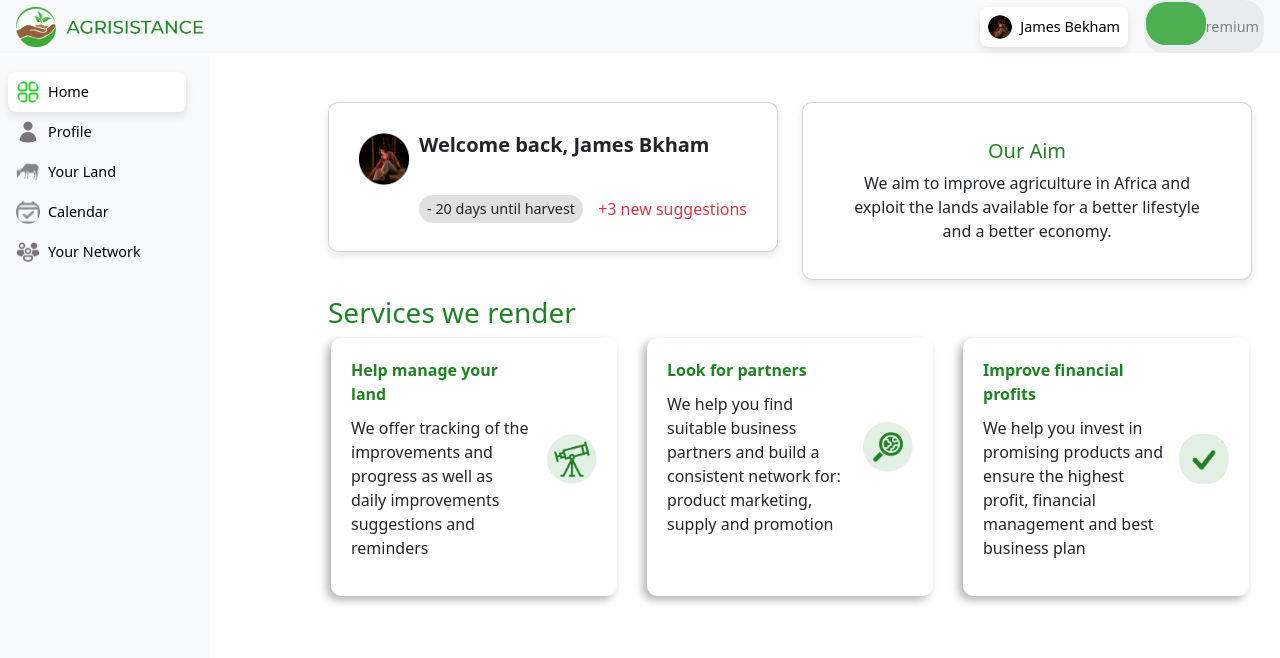
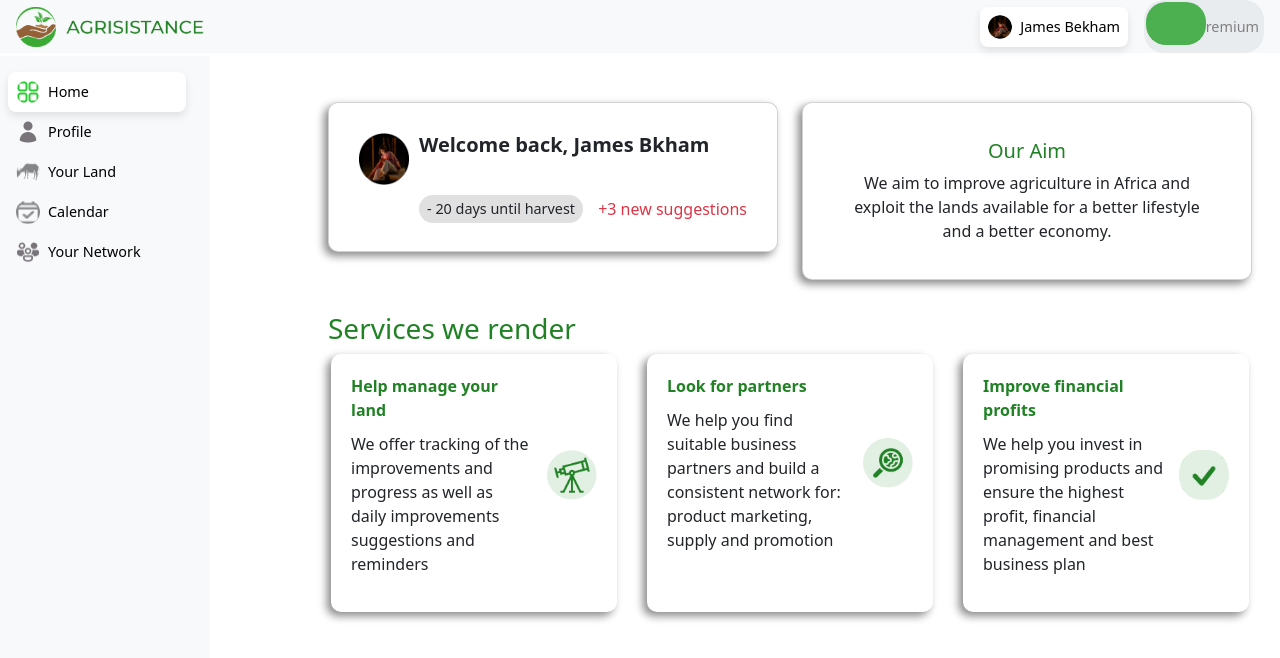
Before and after one commit to pixiebyte/Agrisistence-front, a React (Vite) app: page / in a window 1280 px wide. Shown: the top 658 px of the page. Built offline with nearby package versions, Linux system fonts and the light colour scheme.

Commit message:
first page almost done2

```diff
--- a/src/components/Home.css
+++ b/src/components/Home.css
@@ -1,19 +1,15 @@
-.service-card {
-  display: flex;
-  flex-direction: column;
-  background-color: #ffffff; /* White background */
-  border-radius: 10px; /* Rounded corners */
-  padding: 20px; /* Padding inside card */
-  box-shadow: -4px 4px 8px rgba(0, 0, 0, 0.3); /* Shadow on left and bottom */
-  transition: box-shadow 0.3s ease-in-out; /* Smooth transition for shadow */
+.card {
+  margin-bottom: 1rem;
+  box-shadow: -4px 4px 8px rgba(0, 0, 0, 0.463); /* Shadow on left and bottom */
+  transition: box-shadow 0.3s ease-in-out, transform 0.3s ease-in-out; /* Smooth transition for shadow and scale */
+  border-radius: 23.65px; /* Rounded corners */
+  overflow: hidden; /* Ensure content doesn't overflow the rounded corners */
+  height: auto; /* Remove specific height to make the card adjust to its content */
 }
-.welcome-card {
-  /* Adjust the width and height as desired */
-  width: 100%; /* You can change this to a specific width if needed */
-  height: 150px; /* Adjust this value to change the height */
-}
+
 .card:hover {
-  box-shadow: -8px 8px 16px rgba(0, 0, 0, 0.3); /* Stronger shadow on left and bottom */
+  box-shadow: -8px 8px 16px rgba(0, 0, 0, 0.3); /* Stronger shadow on left and bottom when hovering */
+  transform: translateY(-10px); /* Lift the card slightly on hover */
 }
 
 .card-body {
@@ -106,7 +102,8 @@ h3 {
   background: #ffffff; /* White background for all cards */
   border-radius: 10px; /* Rounded corners */
   padding: 20px; /* Padding inside cards */
-  box-shadow: 0 4px 8px rgba(0, 0, 0, 0.1); /* Subtle shadow */
+  box-shadow: -4px 4px 8px rgba(0, 0, 0, 0.463); /* Shadow on left and bottom */
+  transition: box-shadow 0.3s ease-in-out, transform 0.3s ease-in-out; /* Smooth transition for shadow and scale */
 }
 
 .custom-card h5 {
@@ -119,3 +116,14 @@ h3 {
   height: 50px;
   margin-bottom: 10px;
 }
+
+/* Specific styles for welcome-card */
+.welcome-card {
+  width: 100%; /* Adjust this to fit your layout */
+  height: 150px; /* Adjust this value to change the height */
+}
+
+/* Specific styles for aim-card */
+.aim-card {
+  /* If you have a specific class for aim card, use it here */
+}
--- a/src/components/Servicecard.css
+++ b/src/components/Servicecard.css
@@ -5,7 +5,7 @@
   border-radius: 10px; /* Rounded corners */
   padding: 20px; /* Padding inside card */
   transition: box-shadow 0.3s ease-in-out, transform 0.3s ease-in-out; /* Smooth transition for shadow and scale */
-  box-shadow: -4px 4px 8px rgba(0, 0, 0, 0.3); /* Shadow on left and bottom */
+  box-shadow: -4px 4px 8px rgba(0, 0, 0, 0.463); /* Shadow on left and bottom */
 }
 
 .service-card:hover {
```
